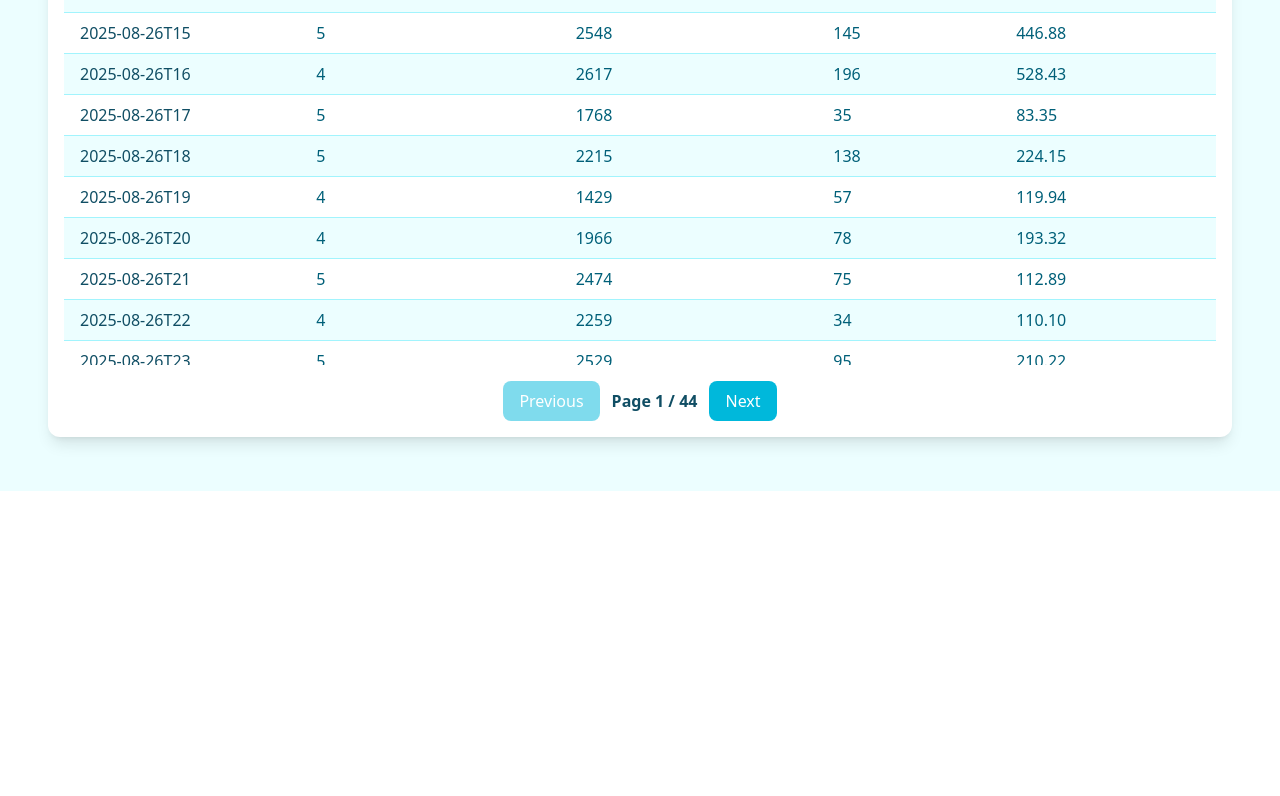
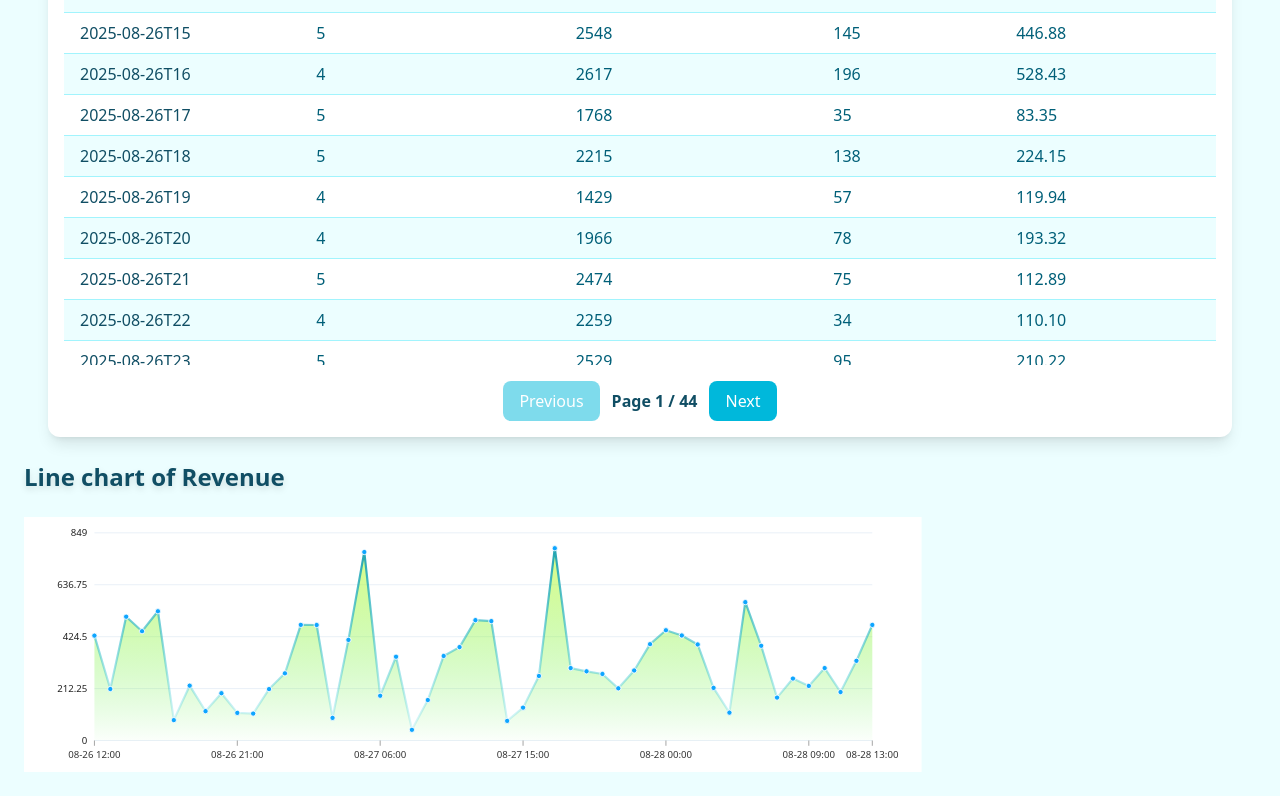
Before and after one commit to hapttic/front-test-assigment-2025-public, a Next.js app: page /dashboard in a window 1280 px wide. Shown: the part 309-1105 px from the top of the page. Before the commit the page ends 800 px from the top, so only its background shows below. Built offline with nearby package versions, Linux system fonts and the light colour scheme.

Commit message:
feat: add dynamic line chart with custom collors

```diff
--- a/components/pageComponents/Dashboard.tsx
+++ b/components/pageComponents/Dashboard.tsx
@@ -3,6 +3,7 @@ import { useMemo, useState } from "react";
 import { DataFilters } from "@/lib/interfaces/types";
 import { useFetchAnalytics } from "@/hooks/useFetchAnalytics";
 import DashboardDataTable from "../Ui/DashboardDataTable";
+import TimelineChart from "./TimelineChart";
 
 const Dashboard = () => {
   const [filters, setFilters] = useState<DataFilters>({
@@ -18,7 +19,6 @@ const Dashboard = () => {
     if (Array.isArray(response)) return response;
     return response.data;
   }, [response]);
-
   return (
     <div className="p-6 bg-cyan-50 min-h-screen">
       <div className="flex flex-col md:flex-row md:items-center md:justify-between mb-6 gap-4">
@@ -57,6 +57,12 @@ const Dashboard = () => {
         filters={filters}
         setFilters={setFilters}
       />
+
+      {/*timeline chart*/}
+      <h2 className="text-2xl font-extrabold text-cyan-900 mb-6 drop-shadow-md">
+        Line chart of Revenue
+      </h2>
+      {response?.data && <TimelineChart data={response?.data} />}
     </div>
   );
 };
--- /dev/null
+++ b/components/pageComponents/TimelineChart.tsx
@@ -0,0 +1,338 @@
+import { AggregatedData } from "@/lib/interfaces/types";
+import React, { useMemo, useState } from "react";
+
+type Props = {
+  data: AggregatedData[];
+  width?: number;
+  height?: number;
+  margin?: { top: number; right: number; bottom: number; left: number };
+  yTicks?: number;
+};
+
+const TimelineChart = ({
+  data,
+  width = 1400,
+  height = 290,
+  margin = { top: 18, right: 436, bottom: 36, left: 80 },
+  yTicks = 4,
+}: Props) => {
+  const parsed = useMemo(() => {
+    return data
+      .map((r) => {
+        const date = parsePeriod(r.period);
+        return { ...r, date, x: date.getTime(), y: Number(r.totalRevenue) };
+      })
+      .filter((r) => !Number.isNaN(r.x))
+      .sort((a, b) => a.x - b.x);
+  }, [data]);
+
+  const innerW = width - margin.left - margin.right;
+  const innerH = height - margin.top - margin.bottom;
+
+  const xMin = parsed[0].x;
+  const xMax = parsed[parsed.length - 1].x;
+  const yMaxRaw = Math.max(...parsed.map((d) => d.y));
+  const yMax = yMaxRaw === 0 ? 1 : yMaxRaw * 1.08;
+  const yMin = 0;
+
+  const xScale = (t: number) =>
+    margin.left + ((t - xMin) / (xMax - xMin || 1)) * innerW;
+  const yScale = (v: number) =>
+    margin.top + innerH - ((v - yMin) / (yMax - yMin || 1)) * innerH;
+
+
+  const pathD = useMemo(() => {
+    return parsed
+      .map((p, i) => {
+        const x = xScale(p.x);
+        const y = yScale(p.y);
+        return `${i === 0 ? "M" : "L"} ${x.toFixed(2)} ${y.toFixed(2)}`;
+      })
+      .join(" ");
+  }, [parsed, xScale, yScale]);
+
+
+  const yTickValues = Array.from({ length: yTicks + 1 }, (_, i) =>
+    Number((yMin + ((yMax - yMin) * i) / yTicks).toFixed(2))
+  ).reverse();
+
+  const maxXTicks = 6;
+  const xTickIndexes = (() => {
+    const n = parsed.length;
+    if (n <= maxXTicks) return parsed.map((_, i) => i);
+    const step = Math.max(1, Math.floor((n - 1) / (maxXTicks - 1)));
+    const idxs = [];
+    for (let i = 0; i < n; i += step) idxs.push(i);
+    if (idxs[idxs.length - 1] !== n - 1) idxs.push(n - 1);
+    return idxs;
+  })();
+
+  const [hoverIndex, setHoverIndex] = useState<number | null>(null);
+
+  const xLabel = (date: Date) => {
+    const firstDay = parsed[0].date.toISOString().slice(0, 10);
+    const lastDay = parsed[parsed.length - 1].date.toISOString().slice(0, 10);
+    if (firstDay === lastDay) {
+      return date.getHours().toString().padStart(2, "0") + ":00";
+    }
+    return `${(date.getMonth() + 1).toString().padStart(2, "0")}-${date
+      .getDate()
+      .toString()
+      .padStart(2, "0")} ${date.getHours().toString().padStart(2, "0")}:00`;
+  };
+
+  const findNearestIndexByClientX = (clientX: number, svgRect: DOMRect) => {
+    const svgX = clientX - svgRect.left;
+    const t = xMin + ((svgX - margin.left) / innerW) * (xMax - xMin || 1);
+    let best = 0;
+    let bestDiff = Math.abs(parsed[0].x - t);
+    for (let i = 1; i < parsed.length; i++) {
+      const diff = Math.abs(parsed[i].x - t);
+      if (diff < bestDiff) {
+        best = i;
+        bestDiff = diff;
+      }
+    }
+    return best;
+  };
+
+  return (
+    <svg
+      viewBox={`0 0 ${width} ${height}`}
+      style={{ width: "100%", height: "auto", display: "block" }}
+      role="img"
+      aria-label="Revenue over time line chart"
+    >
+      {parsed.length === 0 && <div>no data found</div>}
+      <defs>
+        <linearGradient id="lineGradient" x1="0" x2="0" y1="0" y2="1">
+          <stop offset="0%" stopOpacity="0.95" stopColor="#179eb0" />
+          <stop offset="100%" stopOpacity="0.15" stopColor="#2acbe0" />
+        </linearGradient>
+        <linearGradient id="areaGradient" x1="0" x2="0" y1="0" y2="1">
+          <stop offset="0%" stopOpacity="0.7" stopColor="#cffc53" />
+          <stop offset="100%" stopOpacity="0.02" stopColor="#3eed2f" />
+        </linearGradient>
+      </defs>
+
+      {/* background */}
+      <rect x="0" y="0" width={1020} height={height} fill="white" />
+
+      <g>
+        {yTickValues.map((val, i) => {
+          const y = yScale(val);
+          return (
+            <g key={i}>
+              <line
+                x1={margin.left}
+                x2={width - margin.right}
+                y1={y}
+                y2={y}
+                stroke="#e6eef6"
+                strokeWidth={1}
+              />
+              <text
+                x={margin.left - 8}
+                y={y + 4}
+                fontSize={11}
+                textAnchor="end"
+                fill="#222"
+              >
+                {val.toLocaleString(undefined, {
+                  maximumFractionDigits: 2,
+                })}
+              </text>
+            </g>
+          );
+        })}
+      </g>
+
+      <g>
+        {xTickIndexes.map((idx, i) => {
+          const p = parsed[idx];
+          const x = xScale(p.x);
+          const yAxisTop = margin.top + innerH;
+          return (
+            <g key={i}>
+              <line
+                x1={x}
+                x2={x}
+                y1={yAxisTop}
+                y2={yAxisTop + 6}
+                stroke="#999"
+              />
+              <text
+                x={x}
+                y={yAxisTop + 20}
+                fontSize={11}
+                textAnchor="middle"
+                fill="#333"
+              >
+                {xLabel(p.date)}
+              </text>
+            </g>
+          );
+        })}
+      </g>
+
+      {/* colored area under line */}
+      <path
+        d={
+          pathD +
+          ` L ${xScale(parsed[parsed.length - 1].x).toFixed(2)} ${yScale(
+            0
+          ).toFixed(2)} L ${xScale(parsed[0].x).toFixed(2)} ${yScale(0).toFixed(
+            2
+          )} Z`
+        }
+        fill="url(#areaGradient)"
+        stroke="none"
+      />
+
+      {/* line according revenue*/}
+      <path
+        d={pathD}
+        fill="none"
+        stroke="url(#lineGradient)"
+        strokeWidth={2.5}
+        strokeLinejoin="round"
+        strokeLinecap="round"
+      />
+
+      {/* points */}
+      <g>
+        {parsed.map((p, i) => {
+          const x = xScale(p.x);
+          const y = yScale(p.y);
+          return (
+            <circle
+              key={i}
+              cx={x}
+              cy={y}
+              r={i === hoverIndex ? 4.5 : 3}
+              fill={i === hoverIndex ? "#0369a1" : "#0ea5ff"}
+              stroke="#fff"
+              strokeWidth={1}
+            />
+          );
+        })}
+      </g>
+
+      {/* for mouse hover */}
+      <rect
+        x={margin.left}
+        y={margin.top}
+        width={innerW}
+        height={innerH}
+        fill="transparent"
+        onMouseMove={(e) => {
+          const r = (
+            e.target as SVGRectElement
+          ).ownerSVGElement!.getBoundingClientRect();
+          const idx = findNearestIndexByClientX(e.clientX, r);
+          setHoverIndex(idx);
+        }}
+        onMouseLeave={() => setHoverIndex(null)}
+      />
+
+      {/* tooltip popup */}
+      {hoverIndex !== null &&
+        (() => {
+          const p = parsed[hoverIndex];
+          const x = xScale(p.x);
+          const y = yScale(p.y);
+          const tooltipWidth = 120;
+          const tooltipHeight = 44;
+          const tx =
+            x + tooltipWidth + 12 > width ? x - tooltipWidth - 12 : x + 8;
+          const ty = y - tooltipHeight - 6 < 0 ? y + 8 : y - tooltipHeight - 6;
+          return (
+            <g>
+              <line
+                x1={x}
+                x2={x}
+                y1={margin.top}
+                y2={margin.top + innerH}
+                stroke="#c6e5ff"
+                strokeDasharray="3 3"
+              />
+              <g transform={`translate(${tx}, ${ty})`}>
+                <rect
+                  width={tooltipWidth}
+                  height={tooltipHeight}
+                  rx={6}
+                  ry={6}
+                  fill="#fff"
+                  stroke="#dbeafe"
+                  strokeWidth={1}
+                  filter=""
+                  opacity={0.98}
+                />
+                <text
+                  x={8}
+                  y={16}
+                  fontSize={12}
+                  fill="#0f172a"
+                  fontWeight={600}
+                >
+                  Revenue
+                </text>
+                <text x={8} y={32} fontSize={13} fill="#0f172a">
+                  {p.totalRevenue.toLocaleString(undefined, {
+                    minimumFractionDigits: 2,
+                    maximumFractionDigits: 2,
+                  })}
+                </text>
+                <text
+                  x={tooltipWidth - 8}
+                  y={16}
+                  fontSize={11}
+                  fill="#334155"
+                  textAnchor="end"
+                >
+                  {xLabel(p.date)}
+                </text>
+              </g>
+            </g>
+          );
+        })()}
+    </svg>
+  );
+}
+export default TimelineChart
+
+const parsePeriod = (period: string) => {
+  if (/^\d{4}-\d{2}-\d{2}T\d{2}$/.test(period)) {
+    const [d, h] = period.split("T");
+    const [y, m, day] = d.split("-").map(Number);
+    return new Date(y, m - 1, day, Number(h));
+  }
+
+  if (/^\d{4}-\d{2}-\d{2}$/.test(period)) {
+    const [y, m, day] = period.split("-").map(Number);
+    return new Date(y, m - 1, day);
+  }
+
+  if (/^\d{4}-W\d{2}$/.test(period)) {
+    const [y, weekStr] = period.split("-W");
+    const year = Number(y);
+    const week = Number(weekStr);
+
+    const firstThursday = new Date(year, 0, 1);
+    while (firstThursday.getDay() !== 4) {
+      firstThursday.setDate(firstThursday.getDate() + 1);
+    }
+    return new Date(
+      year,
+      0,
+      firstThursday.getDate() + (week - 1) * 7 - 3
+    );
+  }
+
+  if (/^\d{4}-\d{2}$/.test(period)) {
+    const [y, m] = period.split("-").map(Number);
+    return new Date(y, m - 1, 1);
+  }
+
+  return new Date(NaN);
+}
```
